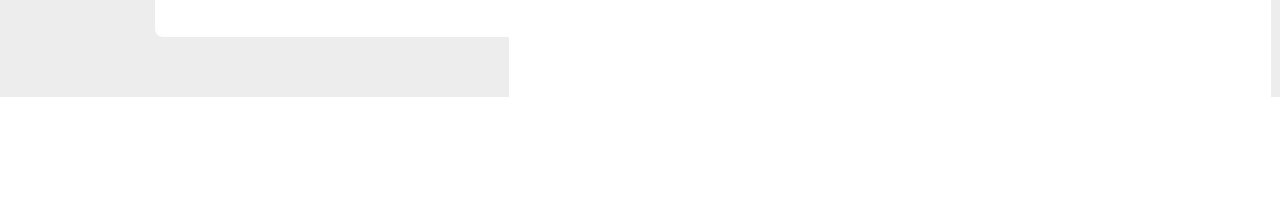
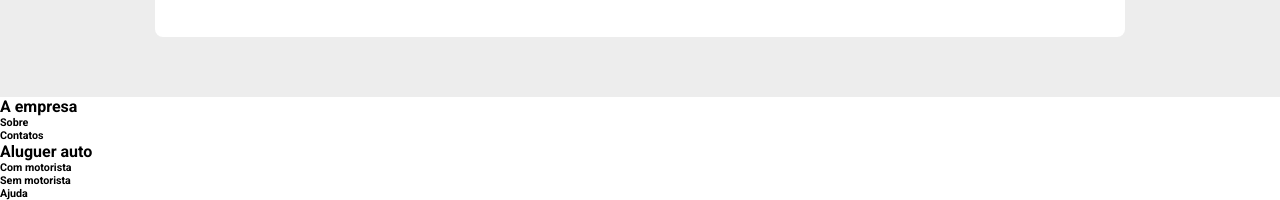
Before and after one commit to FilipeMGaspar/HTML_CSS_JavaScript_Efeitos_Tutoriais, a plain HTML site: page Projeto_Catalogo_de_Carros-DevSuperior/index.html in a window 1280 px wide. Shown: the part 3650-3850 px from the top of the page. Before the commit the page ends 3747 px from the top, so only its background shows below. Drawn offline with Linux system fonts and the light colour scheme.

Commit message:
Projeto Catálogo de Carros - DevSuperior

```diff
--- a/Projeto_Catalogo_de_Carros-DevSuperior/index.html
+++ b/Projeto_Catalogo_de_Carros-DevSuperior/index.html
@@ -211,6 +211,25 @@
         </div>
     </section>
 
+    <footer>
+        <div class="main">
+            <div class="contente footer-links">
+                <div class="footer-company">
+                    <h4>A empresa</h4>
+                    <h6>Sobre</h6>
+                    <h6>Contatos</h6>
+                </div>
 
+                <div class="footer-rental">
+                    <h4>Aluguer auto</h4>
+                    <h6>Com motorista</h6>
+                    <h6>Sem motorista</h6>
+                    <h6>Ajuda</h6>
+                </div>
+
+                <div class="footer-social"></div>
+            </div>
+        </div>
+    </footer>
 </body>
 </html>
```
